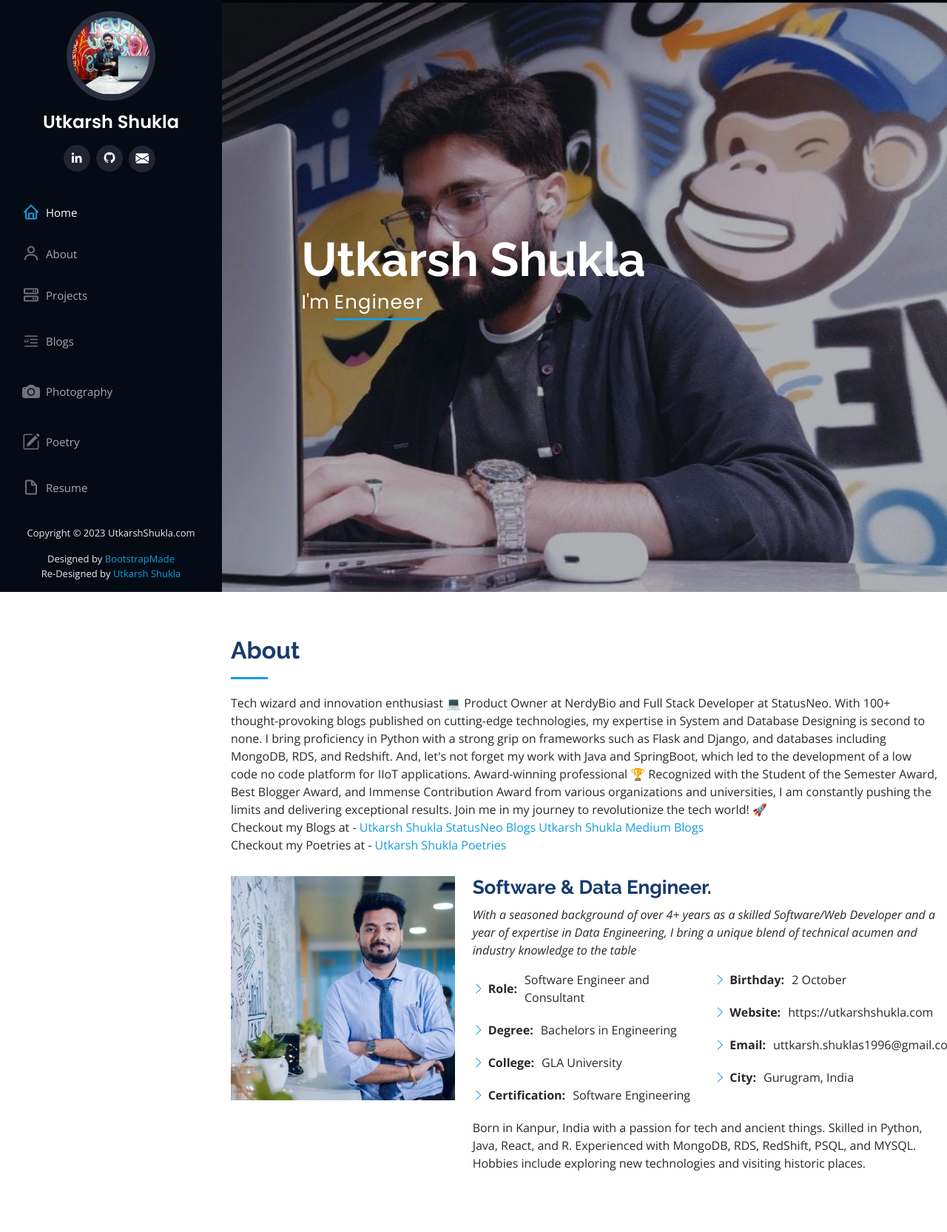
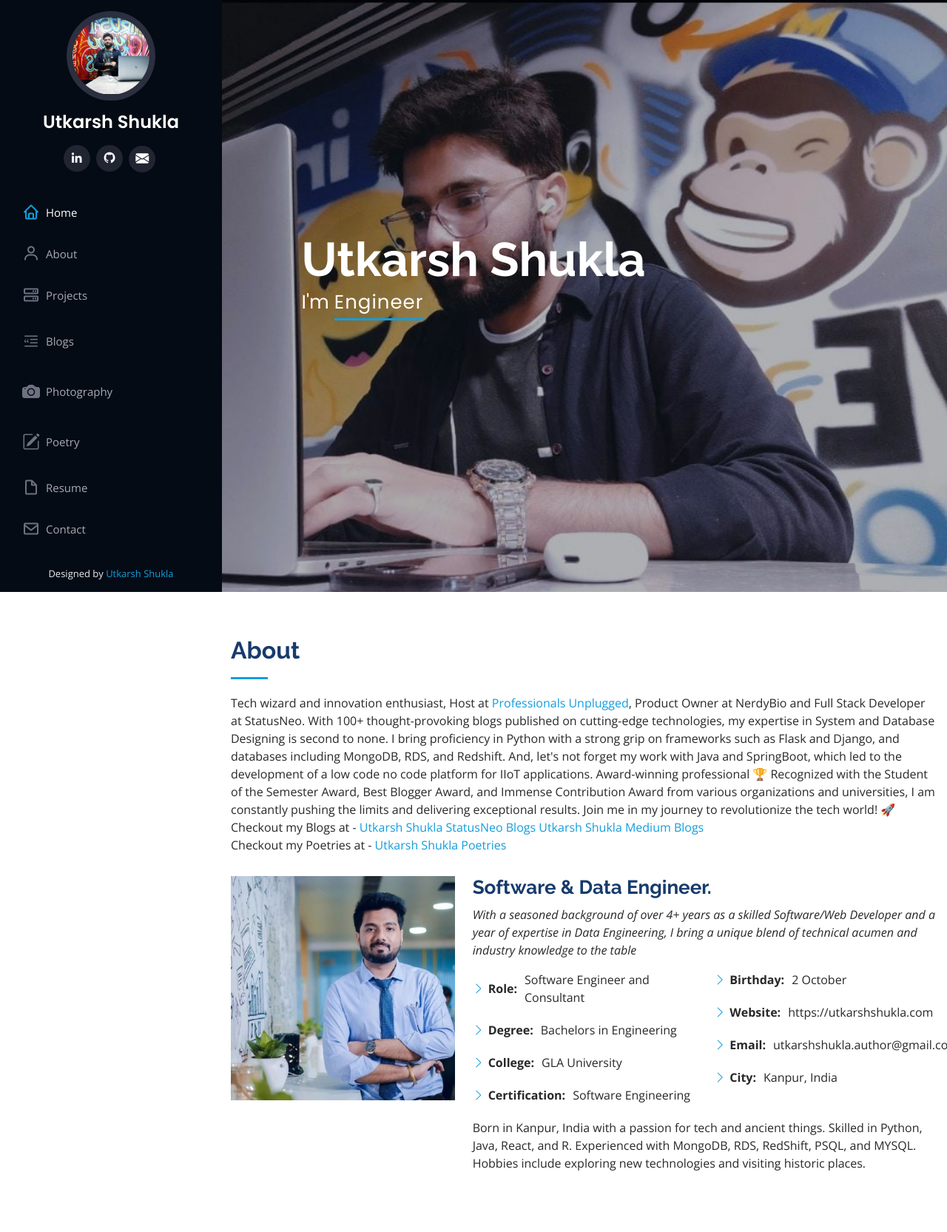
Before and after one commit to Utkarsh731/UtkarshShuklaWebsite, a Flask app: page / in a window 1280 px wide. Shown: the top 1665 px of the page at 74% size. Run offline with Flask 3, Linux system fonts and the light colour scheme; some libraries are stand-ins or nearby versions.

Commit message:
Update index.html

```diff
--- a/templates/index.html
+++ b/templates/index.html
@@ -7,10 +7,10 @@
   <meta property="og:type" content="website">
   <meta property="og:site_name" content="Utkarsh Shukla">
   <meta property="og:locale" content="en_US">
-  <meta property="og:title" content="Utkarsh Shukla Website, blogs, photography, evangelist, numismatics | Utkarsh Shukla">
-  <meta property="og:description" content="Utkarsh Shukla website, blogs, photography, evangelist, numismatics">
+  <meta property="og:title" content="Utkarsh Shukla Website, blogs, photography, evangelist, numismatics, poetries | Utkarsh Shukla | Professionals Unplugged">
+  <meta property="og:description" content="Utkarsh Shukla website, blogs, photography, evangelist, numismatics, poems, professionals unplugged">
   <meta property="og:image" content="https://www.utkarshshukla.com/static/assets/img/utkarshshukla.jpg">
-  <meta name="keywords" content="utkarsh shukla, blogs, evangelist, numismatics, website, nerdybio , nerdy bio, metaverse, IPL Dashboard, ChatGPT, Photography, cloud, developer, Software engineer, consultant, love poems, poems about falling in love, poems about love">
+  <meta name="keywords" content="utkarsh shukla, blogs, evangelist, numismatics, website, nerdybio , professionals unplugged, metaverse, IPL Dashboard, ChatGPT, Photography, cloud, developer, Software engineer, consultant, love poems, poems about falling in love, poems about love">
   <title>Utkarsh Shukla | Utkarsh Shukla Evangelist</title>
   <meta name="author" content="Utkarsh Shukla">
   <link rel="icon" href="/static/assets/img/utkarshshukla.jpg">
@@ -66,7 +66,7 @@
   <section id="hero" class="d-flex flex-column justify-content-center align-items-center">
     <div class="hero-container" data-aos="fade-in">
       <h1>Utkarsh Shukla</h1>
-      <p>I'm <span class="typed" data-typed-items="Evangelist, Engineer, Blogger, Photographer, Numismatics"></span></p>
+      <p>I'm <span class="typed" data-typed-items="Evangelist, Engineer, Host, Blogger, Photographer, Numismatics"></span></p>
     </div>
   </section><!-- End Hero -->
 
@@ -78,7 +78,7 @@
 
         <div class="section-title">
           <h2>About</h2>
-          <p>Tech wizard and innovation enthusiast 💻 Product Owner at NerdyBio and Full Stack Developer at StatusNeo. With 100+ thought-provoking blogs published on cutting-edge technologies, my expertise in System and Database Designing is second to none. I bring proficiency in Python with a strong grip on frameworks such as Flask and Django, and databases including MongoDB, RDS, and Redshift. And, let's not forget my work with Java and SpringBoot, which led to the development of a low code no code platform for IIoT applications.
+          <p>Tech wizard and innovation enthusiast, Host at <a href="https://www.youtube.com/@ProfessionalsUnplugged" target="_blank" >Professionals Unplugged</a>, Product Owner at NerdyBio and Full Stack Developer at StatusNeo. With 100+ thought-provoking blogs published on cutting-edge technologies, my expertise in System and Database Designing is second to none. I bring proficiency in Python with a strong grip on frameworks such as Flask and Django, and databases including MongoDB, RDS, and Redshift. And, let's not forget my work with Java and SpringBoot, which led to the development of a low code no code platform for IIoT applications.
 Award-winning professional 🏆 Recognized with the Student of the Semester Award, Best Blogger Award, and Immense Contribution Award from various organizations and universities, I am constantly pushing the limits and delivering exceptional results. Join me in my journey to revolutionize the tech world! 🚀</p>
           <p>Checkout my Blogs at - <a href="https://statusneo.com/author/utkarsh-shukla/" target="_blank" >Utkarsh Shukla StatusNeo Blogs</a> <a href="https://medium.com/@utkarshshukla.author" target="_blank" >Utkarsh Shukla Medium Blogs</a></p>
           <p>Checkout my Poetries at - <a href="/poetry" target="_blank" >Utkarsh Shukla Poetries</a></p>
@@ -106,8 +106,8 @@ Award-winning professional 🏆 Recognized with the Student of the Semester Awar
                 <ul>
                   <li><i class="bi bi-chevron-right"></i> <strong>Birthday:</strong> <span>2 October</span></li>
                   <li><i class="bi bi-chevron-right"></i> <strong>Website:</strong> <span>https://utkarshshukla.com</span></li>
-                  <li><i class="bi bi-chevron-right"></i> <strong>Email:</strong> <span>uttkarsh.shuklas1996@gmail.com</span></li>
-                  <li><i class="bi bi-chevron-right"></i> <strong>City:</strong> <span>Gurugram, India</span></li>
+                  <li><i class="bi bi-chevron-right"></i> <strong>Email:</strong> <span>utkarshshukla.author@gmail.com</span></li>
+                  <li><i class="bi bi-chevron-right"></i> <strong>City:</strong> <span>Kanpur, India</span></li>
                 </ul>
               </div>
 
@@ -540,7 +540,7 @@ Award-winning professional 🏆 Recognized with the Student of the Semester Awar
           <div class="col-lg-6" data-aos="fade-up" data-aos-delay="100">
             <h3 class="resume-title">Professional Experience</h3>
             <div class="resume-item">
-              <h4>Digital Consultant - Statusneo</h4>
+              <h4>Senior Software Engineering Consultant - Statusneo</h4>
               <h5>June 2021 - Present</h5>
               <p><em>Gurugram, Harayana, India </em></p>
               <ul>
@@ -578,7 +578,8 @@ Award-winning professional 🏆 Recognized with the Student of the Semester Awar
           <p>
             Looking forward to connecting and sharing knowledge with you all! My website is a hub for tech enthusiasts and I'm always open to feedback and new ideas. Don't hesitate to reach out with any questions, suggestions, or even just to chat about the latest tech trends. I'm here to help, so let's connect and grow together!
               My social media handlers for some popular sources to connect with are: <br><br>
-              Email : <a href = "mailto: uttkarsh.shuklas1996@gmail.com" target="_blank" ><i class="bi bi-envelope-fill"></i></a><br><br>
+              YouTube : <a href = "https://www.youtube.com/@ProfessionalsUnplugged" target="_blank" ><i class="bi bi-youtube"></i></a><br><br>
+              Email : <a href = "mailto: utkarshshukla.author@gmail.com" target="_blank" ><i class="bi bi-envelope-fill"></i></a><br><br>
               LinkedIn : <a href = "https://www.linkedin.com/in/utkarsh-shukla-1520a8255/" target="_blank"><i class="bi bi-linkedin"></i></a><br><br>
               GitHub : <a href = "https://github.com/Utkarsh731" target="_blank" ><i class="bi bi-github"></i></a><br><br>
                Photography : <a href = "https://www.pexels.com/@utkarsh-shukla-204757820/" target="_blank"><i class="bi bi-camera-fill"></i></a>
@@ -594,9 +595,7 @@ Award-winning professional 🏆 Recognized with the Student of the Semester Awar
   <footer id="footer">
     <div class="container">
       <div class="credits">
-       <p> Copyright &copy; 2023 UtkarshShukla.com</p>
-        Designed by <a href="https://bootstrapmade.com/">BootstrapMade</a>
-        <br>Re-Designed by <a href="https://utkarshshukla.com/">Utkarsh Shukla</a>
+        <br>Designed by <a href="https://utkarshshukla.com/">Utkarsh Shukla</a>
       </div>
     </div>
   </footer><!-- End  Footer -->
```
